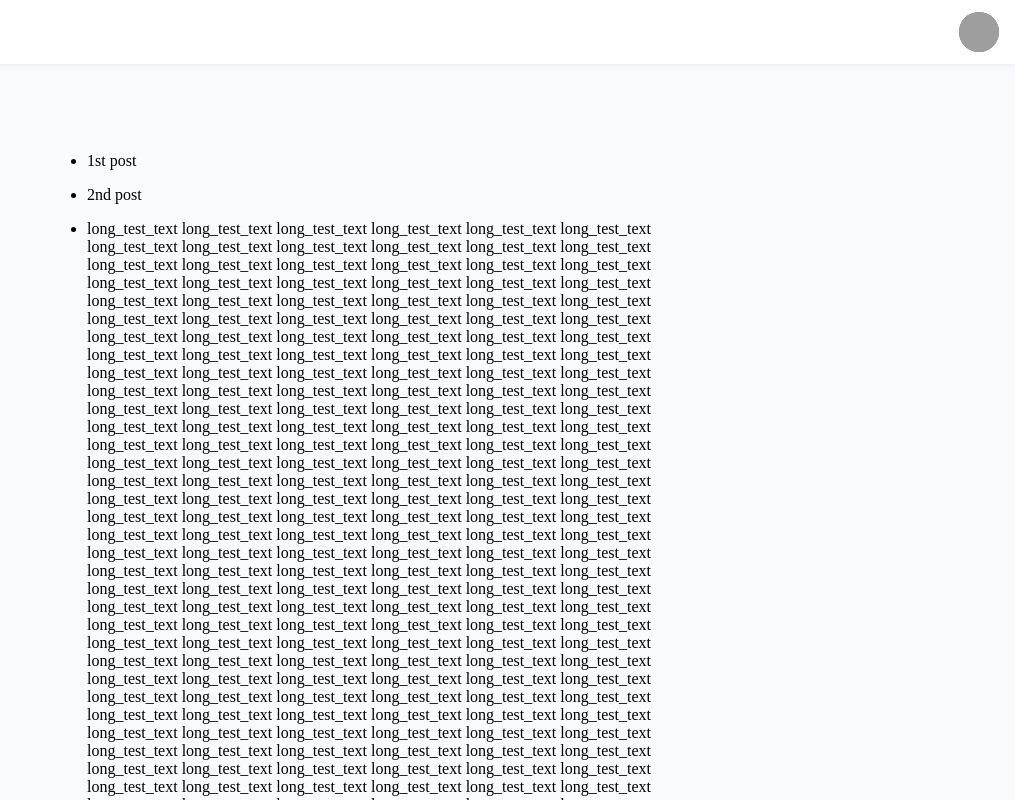
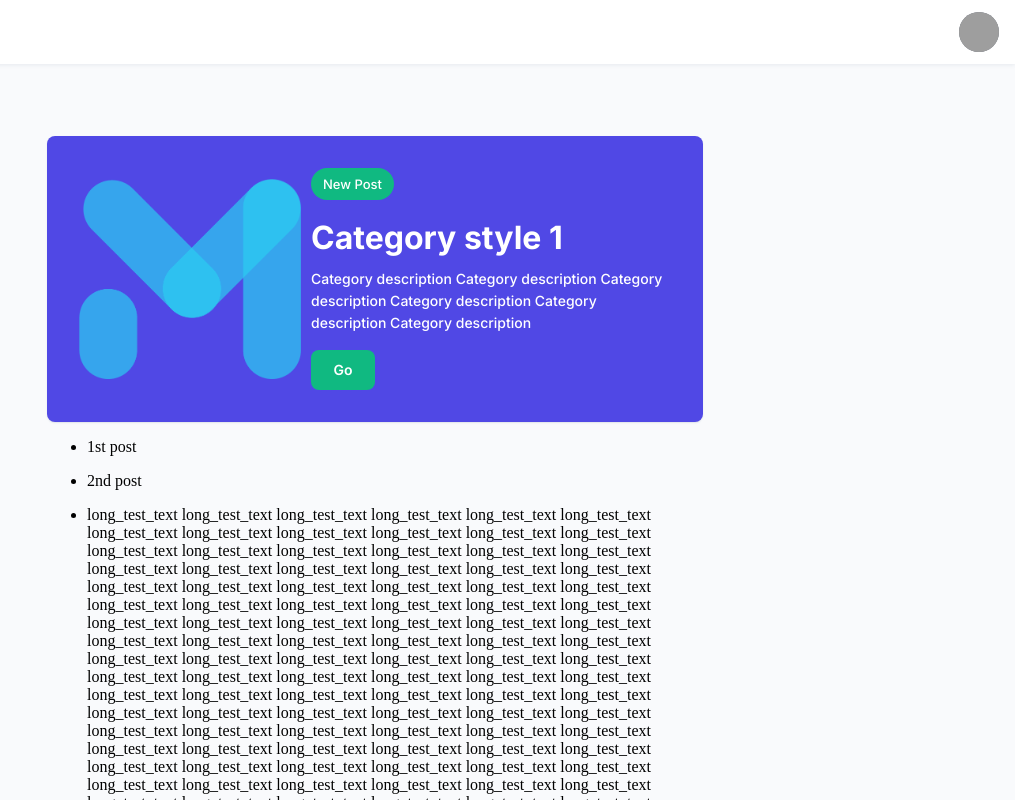
Before and after one commit to Qiming-Liu/ThinkMoreForum-Frontend, a Next.js app: page / in a window 1280 px wide. Shown: the top 800 px of the page, without its empty margins (265-1280 px from the left). Built offline with nearby package versions, Linux system fonts and the light colour scheme; no server answers; grey boxes are pictures that could not be loaded.

Commit message:
feat: add category style 1 (#7)

```diff
--- /dev/null
+++ b/components/Categroy/example1.js
@@ -0,0 +1,62 @@
+import React from 'react';
+// import Image from 'next/image';
+import { Grid, Box, Button, Card, Chip, Typography } from '@mui/material';
+
+const Category = (props) => {
+  const { onDismiss, ...other } = props;
+  return (
+    <Grid item xs={12}>
+      <Card
+        sx={{
+          alignItems: 'center',
+          backgroundColor: 'primary.main',
+          color: 'primary.contrastText',
+          display: 'flex',
+          flexDirection: {
+            xs: 'column',
+            md: 'row',
+          },
+          p: 4,
+        }}
+        {...other}
+      >
+        <Box
+          sx={{
+            mr: 4,
+            width: 200,
+            height: 200,
+            '& img': {
+              height: 200,
+              width: 'auto',
+            },
+          }}
+        >
+          <img //<Image
+            alt="Categroy_img"
+            src="/logo.png"
+            layout="fill"
+            objectFit="contain"
+          />
+        </Box>
+        <div>
+          <div>
+            <Chip color="secondary" label="New Post" />
+          </div>
+          <Typography color="inherit" sx={{ mt: 2 }} variant="h4">
+            Category style 1
+          </Typography>
+          <Typography color="inherit" sx={{ mt: 1 }} variant="subtitle2">
+            Category description Category description Category description
+            Category description Category description Category description
+          </Typography>
+          <Box sx={{ mt: 2 }}>
+            <Button color="secondary" onClick={onDismiss} variant="contained">
+              Go
+            </Button>
+          </Box>
+        </div>
+      </Card>
+    </Grid>
+  );
+};
+export default Category;
--- a/package.json
+++ b/package.json
@@ -65,7 +65,6 @@
     "identity-obj-proxy": "^3.0.0",
     "jest": "^27.4.7",
     "jsdom": "^19.0.0",
-    "lint": "^0.7.0",
     "lint-staged": ">=10",
     "prettier": "^2.5.1",
     "sass-lint": "^1.13.1"
--- a/pages/_app.js
+++ b/pages/_app.js
@@ -6,8 +6,6 @@ import { ThemeProvider } from '@mui/material/styles';
 import store from '../store/store';
 import Layout from '../components/Layout';
 import createTheme from '../theme';
-import LoginDialog from '../components/login/LoginDialog';
-import Login from '../components/login';
 import LoginFBGoogle from '../components/thirdpartylogin';
 import '../styles/main.scss';
 
@@ -30,9 +28,6 @@ const MyApp = ({ Component, pageProps: { session, ...pageProps } }) => {
             <Component {...pageProps} />
           </Layout>
         </ThemeProvider>
-        <LoginDialog>
-          <Login />
-        </LoginDialog>
         <LoginFBGoogle />
       </SessionProvider>
     </ReduxProvider>
--- a/pages/index.js
+++ b/pages/index.js
@@ -3,6 +3,7 @@ import { useDispatch, useSelector } from 'react-redux';
 import { fetchPosts } from '../store/actions/postAction';
 import LoginDialog from '../components/login/LoginDialog';
 import Login from '../components/Login';
+import CategoryExample1 from '../components/Categroy/example1';
 
 const Index = () => {
   const dispatch = useDispatch();
@@ -21,6 +22,7 @@ const Index = () => {
 
   return (
     <>
+      <CategoryExample1 />
       <ul>
         {posts &&
           posts.map((post) => {
```
Also changed, not shown: public/logo.png, 1 other file (tests, documents, lock files or other folders). Lines whose indentation alone changed are shown as unchanged.
